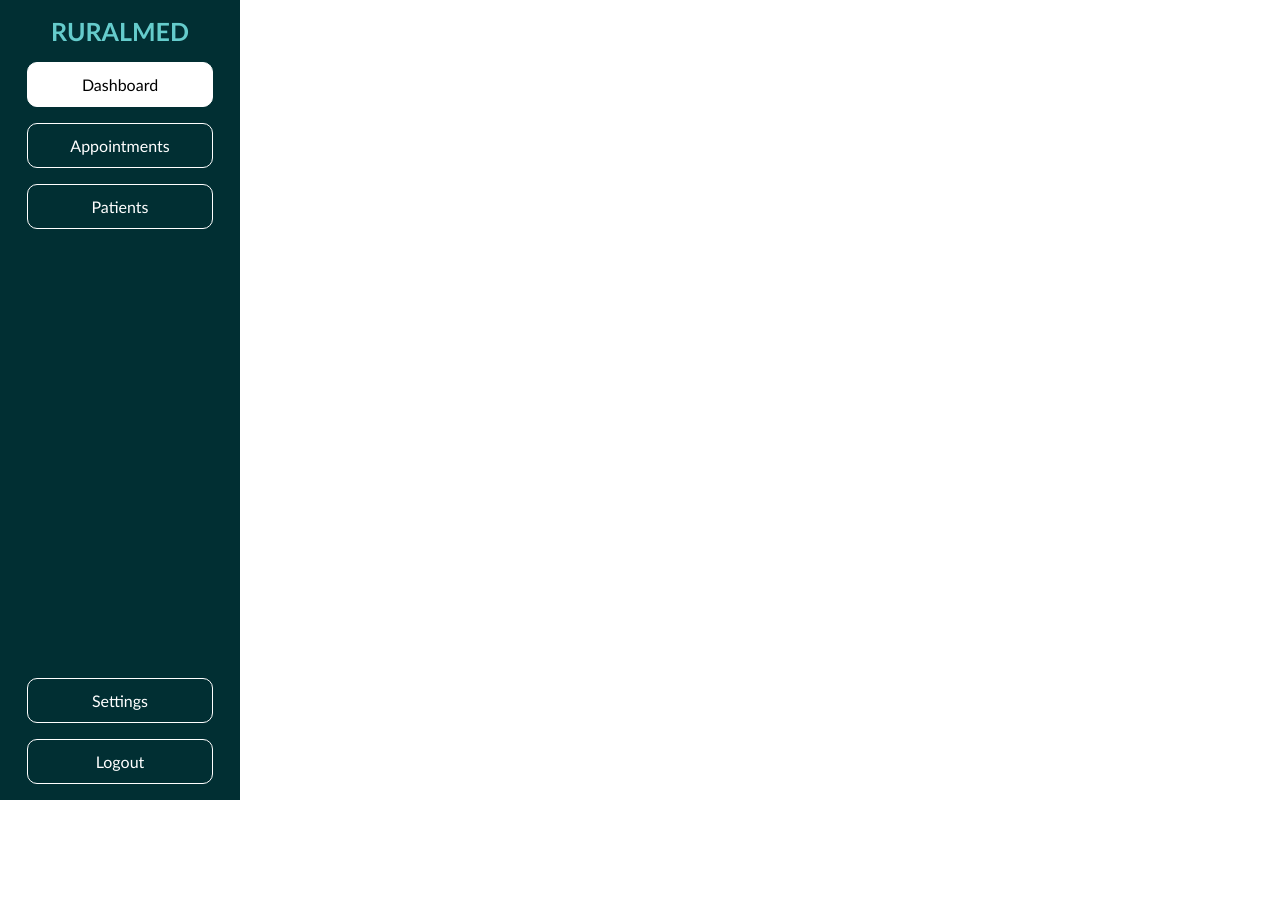
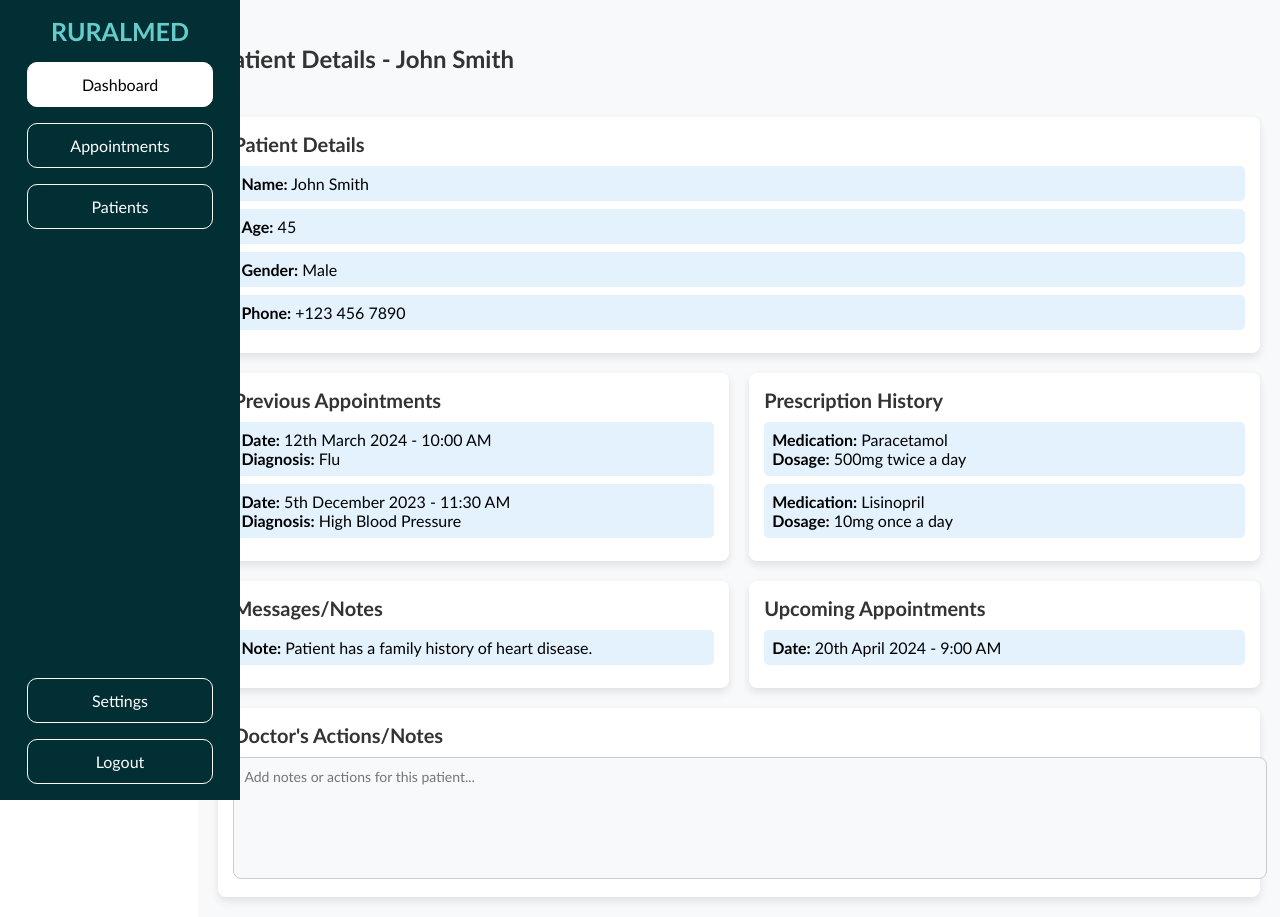
Before and after one commit to VAHORASAUBAN/Odoo-Healthcare_and_Mental_Wellness, a React (Create React App) app in the folder ruralmed/: page /patientdetails in a window 1280 px wide. Before the commit the page ends 800 px from the top, so only its background shows below. Built offline with nearby package versions, Linux system fonts and the light colour scheme.

Commit message:
saredoctorkepagehogye

```diff
--- a/ruralmed/public/index.html
+++ b/ruralmed/public/index.html
@@ -16,6 +16,7 @@
     -->
     <link rel="manifest" href="%PUBLIC_URL%/manifest.json" />
     <script src="https://kit.fontawesome.com/bcab6da9df.js" crossorigin="anonymous"></script>
+    <link href="https://cdnjs.cloudflare.com/ajax/libs/font-awesome/5.15.3/css/all.min.css" rel="stylesheet">
     <!--
       Notice the use of %PUBLIC_URL% in the tags above.
       It will be replaced with the URL of the `public` folder during the build.
--- a/ruralmed/src/App.js
+++ b/ruralmed/src/App.js
@@ -11,6 +11,7 @@ import Signup from './components/SignUp';  // Import your Signup component
 import './components/navbar.css';
 import ResetPassword from './components/ResetPassword';
 import Profile from './components/Profile';
+import PatientDetails from './components/PatientDetails';
 
 function App() {
   const location = useLocation();
@@ -39,6 +40,7 @@ function App() {
         <Route path="/signup" element={<Signup />} />  {/* Add the signup route here */}
         <Route path="/resetpassword" element={<ResetPassword />} />
         <Route path="/profile" element={<Profile />} />
+        <Route path="/patientdetails" element={<PatientDetails />} />
         {/* Add other routes as necessary */}
       </Routes>
     </div>
--- /dev/null
+++ b/ruralmed/src/components/PatientDetails.css
@@ -0,0 +1,155 @@
+.profile-icon {
+    position: fixed;
+    top: 10px;
+    right: 20px;
+    z-index: 100;
+    cursor: pointer;
+}
+
+.profile-pic {
+    width: 40px;
+    height: 40px;
+    border-radius: 50%;
+    object-fit: cover;
+    border: 2px solid #65cccc;
+    transition: all 0.3s ease;
+}
+
+.profile-pic:hover {
+    opacity: 0.8;
+}
+
+.profile-icon .dropdown {
+    display: none;
+    position: absolute;
+    top: 20px;
+    right: 0;
+    background-color: #fff;
+    border-radius: 8px;
+    box-shadow: 0 6px 12px rgba(0, 0, 0, 0.1);
+    width: 180px;
+    z-index: 100;
+}
+
+.profile-icon:hover .dropdown {
+    display: block;
+}
+
+.profile-icon .dropdown ul {
+    padding: 0;
+    margin: 0;
+    list-style: none;
+}
+
+.profile-icon .dropdown ul li {
+    padding: 10px;
+    border-bottom: 1px solid #ddd;
+    text-align: center;
+    cursor: pointer;
+    transition: background-color 0.3s;
+}
+
+.profile-icon .dropdown ul li:hover {
+    background-color: #f0f0f0;
+}
+
+.rightContainer {
+    padding: 20px;
+    width: 84%;
+    background-color: #f8f9fa;
+}
+
+.header h2 {
+    font-size: 24px;
+    margin-bottom: 20px;
+    color: #333;
+}
+
+.patient-details-content {
+    display: flex;
+    flex-direction: column;
+    gap: 20px;
+}
+
+.patient-details-section,
+.appointment-history-section,
+.prescription-history-section,
+.messages-notes-section,
+.upcoming-appointments-section,
+.doctor-actions-section {
+    background-color: #fff;
+    padding: 15px;
+    border-radius: 8px;
+    box-shadow: 0 4px 8px rgba(0, 0, 0, 0.1);
+}
+
+h3 {
+    font-size: 20px;
+    color: #333;
+    margin-bottom: 10px;
+}
+
+.details-item,
+.appointment-item,
+.prescription-item,
+.message-item {
+    margin-bottom: 10px;
+}
+
+textarea {
+    width: 100%;
+    height: 100px;
+    padding: 10px;
+    border-radius: 8px;
+    border: 1px solid #ccc;
+    font-size: 14px;
+    resize: none;
+    background-color: #f8f9fa;
+}
+
+textarea:focus {
+    border-color: #65cccc;
+    outline: none;
+}
+
+/* Compact Section */
+.compact-section {
+    display: flex;
+    justify-content: space-between;
+    gap: 20px;
+}
+
+/* Styling for smaller sections */
+.appointment-history-section,
+.prescription-history-section {
+    width: 48%;
+}
+
+.messages-notes-section,
+.upcoming-appointments-section {
+    width: 48%;
+}
+
+/* Smaller Cards */
+.details-item,
+.appointment-item,
+.prescription-item,
+.message-item {
+    background-color: #e3f2fd;
+    padding: 8px;
+    border-radius: 5px;
+    margin-bottom: 8px;
+}
+
+@media (max-width: 768px) {
+    .compact-section {
+        flex-direction: column;
+    }
+
+    .appointment-history-section,
+    .prescription-history-section,
+    .messages-notes-section,
+    .upcoming-appointments-section {
+        width: 100%;
+    }
+}
--- /dev/null
+++ b/ruralmed/src/components/PatientDetails.js
@@ -0,0 +1,83 @@
+import React from 'react';
+import './PatientDetails.css'
+
+const PatientDetails = () => {
+  return (
+    <div className="rightContainer">
+      <div className="header">
+        <h2>Patient Details - John Smith</h2>
+      </div>
+
+      <div className="patient-details-content">
+        {/* Patient Details Section */}
+        <div className="patient-details-section">
+          <h3>Patient Details</h3>
+          <div className="details-item">
+            <strong>Name:</strong> John Smith
+          </div>
+          <div className="details-item">
+            <strong>Age:</strong> 45
+          </div>
+          <div className="details-item">
+            <strong>Gender:</strong> Male
+          </div>
+          <div className="details-item">
+            <strong>Phone:</strong> +123 456 7890
+          </div>
+        </div>
+
+        {/* Compact Section with Appointment & Prescription History */}
+        <div className="compact-section">
+          <div className="appointment-history-section">
+            <h3>Previous Appointments</h3>
+            <div className="appointment-item">
+              <strong>Date:</strong> 12th March 2024 - 10:00 AM<br />
+              <strong>Diagnosis:</strong> Flu
+            </div>
+            <div className="appointment-item">
+              <strong>Date:</strong> 5th December 2023 - 11:30 AM<br />
+              <strong>Diagnosis:</strong> High Blood Pressure
+            </div>
+          </div>
+
+          <div className="prescription-history-section">
+            <h3>Prescription History</h3>
+            <div className="prescription-item">
+              <strong>Medication:</strong> Paracetamol<br />
+              <strong>Dosage:</strong> 500mg twice a day
+            </div>
+            <div className="prescription-item">
+              <strong>Medication:</strong> Lisinopril<br />
+              <strong>Dosage:</strong> 10mg once a day
+            </div>
+          </div>
+        </div>
+
+        {/* Compact Section with Messages/Notes and Upcoming Appointments */}
+        <div className="compact-section">
+          <div className="messages-notes-section">
+            <h3>Messages/Notes</h3>
+            <div className="message-item">
+              <strong>Note:</strong> Patient has a family history of heart disease.
+            </div>
+          </div>
+
+          <div className="upcoming-appointments-section">
+            <h3>Upcoming Appointments</h3>
+            <div className="appointment-item">
+              <strong>Date:</strong> 20th April 2024 - 9:00 AM
+            </div>
+          </div>
+        </div>
+
+        {/* Doctor's Actions/Notes Section */}
+        <div className="doctor-actions-section">
+          <h3>Doctor's Actions/Notes</h3>
+          <textarea placeholder="Add notes or actions for this patient..."></textarea>
+        </div>
+      </div>
+    </div>
+  );
+};
+
+export default PatientDetails;
--- a/ruralmed/src/components/Patients.js
+++ b/ruralmed/src/components/Patients.js
@@ -2,6 +2,7 @@ import React from 'react';
 import './Patients.css';
 import accountImg from './images/account.png';
 import patientImage from './images/patients.avif';
+import { Link } from 'react-router-dom';
 
 const Patients = () => {
     // Sample data for patients
@@ -37,7 +38,7 @@ const Patients = () => {
             <div className="patientContainer">
                 {patients.map((patient) => (
                     <div className="patient" key={patient.id}>
-                        <img src={accountImg} alt={`${patient.name} Profile`} />
+                        <Link to='/patientdetails'><img src={accountImg} alt={`${patient.name} Profile`} /></Link>
                         <p>{patient.name}</p>
                         <p>{patient.gender}</p>
                         <p>Age: {patient.age}</p>
```
